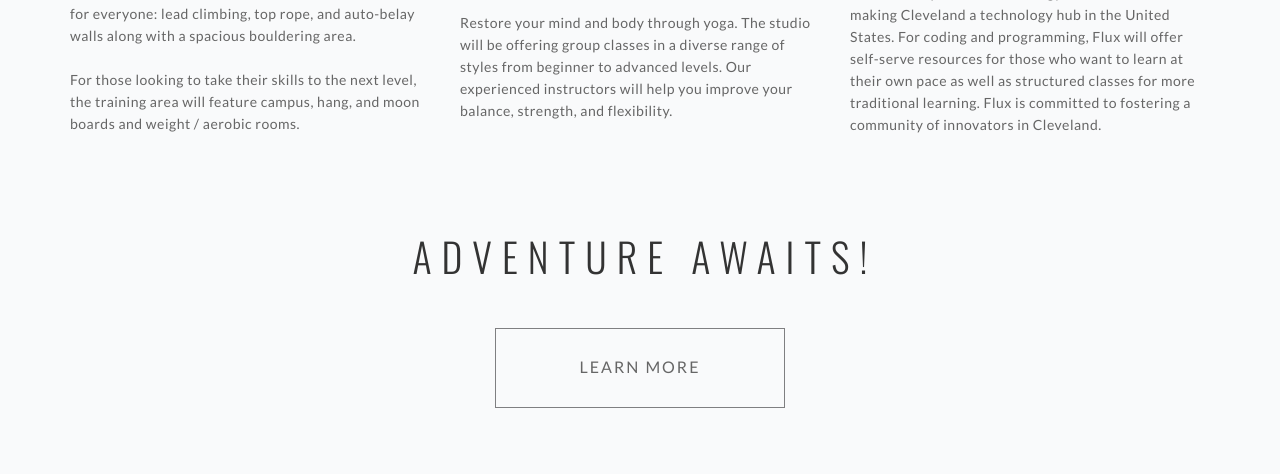
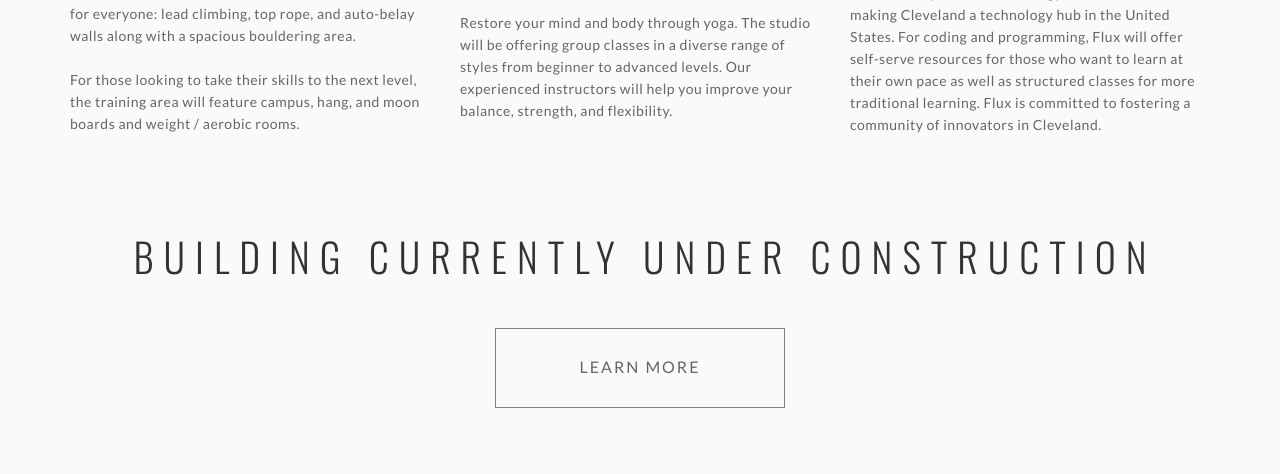
Before and after one commit to spabell23/stable_django_project, a Django app: page / in a window 1280 px wide. Shown: the part 1277-1751 px from the top of the page. Run offline with Django 3.2, Linux system fonts and the light colour scheme; data comes from the database, SQL or seed files in the repository; some libraries are stand-ins or nearby versions.

Commit message:
changed on line of content

```diff
--- a/static/templates/index.html
+++ b/static/templates/index.html
@@ -71,7 +71,7 @@
 			<div class="row">
 				<div class="col-sm-12 text-center">
 					<!-- <h2 class="uppercase mb48">Adventure Awaits</h2> -->
-					<h2 class="uppercase mb48">Adventure Awaits!</h2>
+					<h2 class="uppercase mb48">Building Currently Under Construction</h2>
 					<a class="btn btn-lg block-xs" href="/aboutus">Learn More</a><br />
 				</div>
 			</div><!--end of row-->
```
